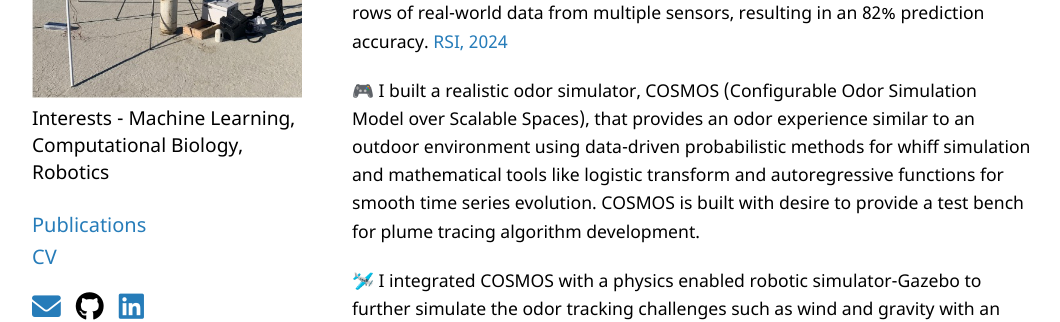
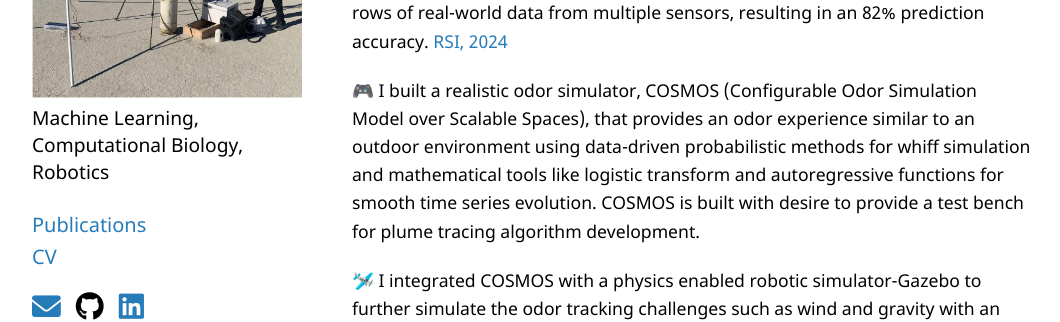
Before and after one commit to arunavanag591/mypage, a Jekyll site: the page built from index.md, in a window 1280 px wide. Shown: the part 324-646 px from the top of the page, without its empty margins (108-1168 px from the left). Built offline with Jekyll 4.4.1, drawn with Linux system fonts in a browser that asks for light colours; a style sheet for code colours, icons or effects is not loaded; our own code applies the rules of GitHub Pages for plain Markdown files.

Commit message:
updating css

```diff
--- a/_config.yml
+++ b/_config.yml
@@ -1,6 +1,6 @@
 title: Arunava Nag
 logo: /assets/img/me.png
-description: Interests - Machine Learning, Computational Biology, Robotics
+description: Machine Learning, Computational Biology, Robotics
 google_analytics:
 theme: jekyll-theme-minimal
 
```
